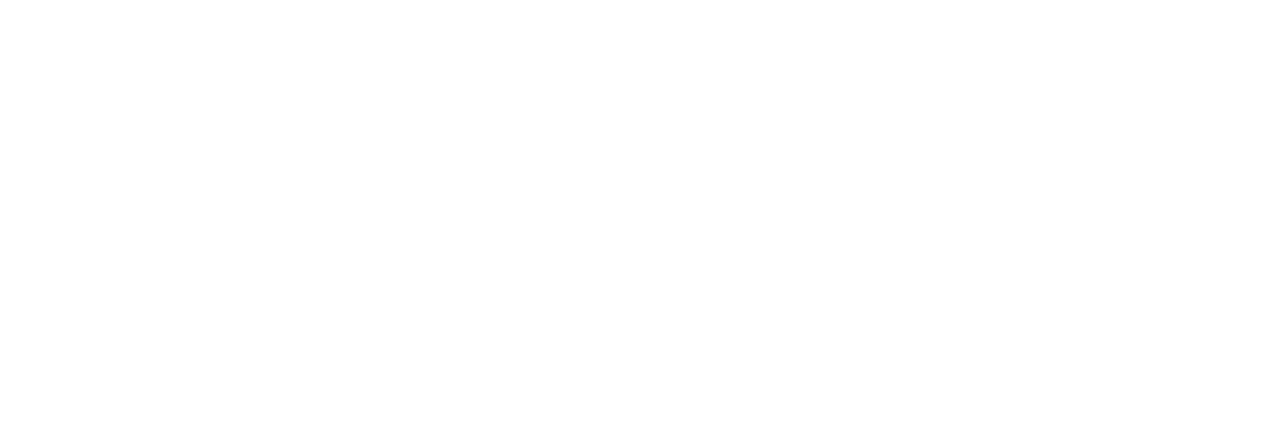
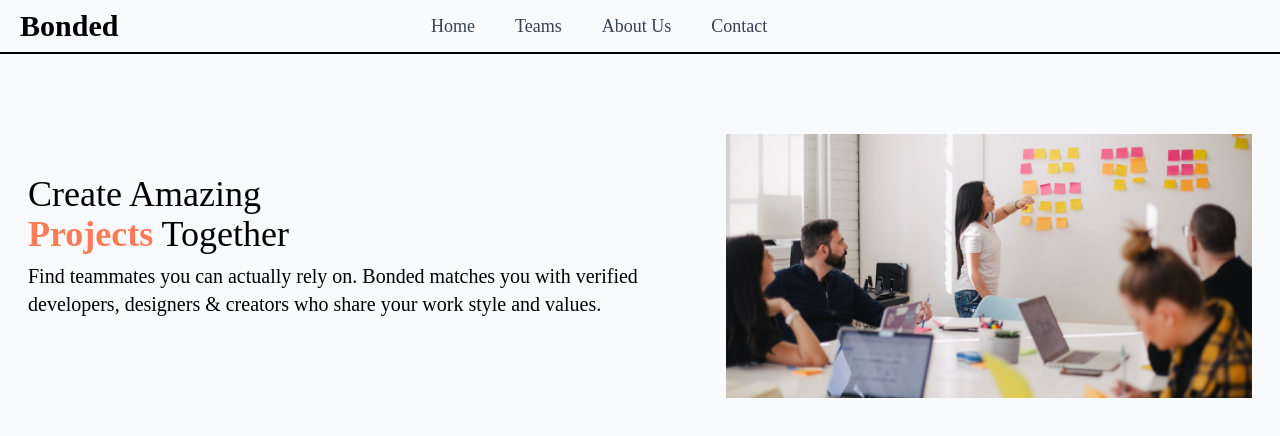
Before and after one commit to Himanshu-Sharma2250/Bonded, a React app in the folder frontend/: page / in a window 1280 px wide. Shown: the top 436 px of the page. Built offline with nearby package versions, Linux system fonts and the light colour scheme; the HTML template or start-up script is replaced by a standard one.

Commit message:
add button and navbar components

```diff
--- a/frontend/src/App.css
+++ b/frontend/src/App.css
@@ -1 +1,6 @@
 @import "tailwindcss";
+@import url('https://fonts.googleapis.com/css2?family=Big+Shoulders+Inline:opsz,wght@10..72,100..900&family=JetBrains+Mono:ital,wght@0,100..800;1,100..800&family=Karla:ital,wght@0,200..800;1,200..800&family=Roboto+Mono:ital,wght@0,100..700;1,100..700&display=swap');
+
+body {
+    background: #F8FAFC;
+}
--- a/frontend/src/App.jsx
+++ b/frontend/src/App.jsx
@@ -1,11 +1,34 @@
 import { useState } from 'react'
 import './App.css'
+import Button from './components/Button'
+import Navbar from './components/Navbar'
 
 function App() {
 
     return (
         <>
+            <Navbar />
 
+            {/* hero section */}
+            <main className='flex items-center px-7 py-10 '>
+                {/* div - contains the texts and buttons */}
+                <div className='flex flex-col gap-2 justify-center h-86'>
+                    <h1 className='text-4xl w-87.5'>
+                        Create Amazing <span className='font-bold text-[#FF7A59]'>Projects</span> Together
+                    </h1>
+
+                    <p className='text-xl'>
+                        Find teammates you can actually rely on. Bonded matches you with verified developers, designers & creators who share your work style and values.
+                    </p>
+
+                    <Button name="Get Started Now" bgColor="2A6E8C" btnSize="110px"/>
+                </div>
+
+                {/* div - contains image */}
+                <div className='w-4xl'>
+                    <img src="../public/photo-1552664730-d307ca884978.jpeg" alt="team-image" srcset="" />
+                </div>
+            </main>
         </>
     )
 }
--- /dev/null
+++ b/frontend/src/components/Button.jsx
@@ -0,0 +1,13 @@
+import React from 'react'
+
+const Button = (props) => {
+    return (
+        <div>
+            <button className={`px-4 py-1 bg-[#${props.bgColor}] cursor-pointer rounded-xs text-[#F8FAFC] text-[${props.btnSize}] font-medium`}>
+                {props.name}
+            </button>
+        </div>
+    )
+}
+
+export default Button;
--- /dev/null
+++ b/frontend/src/components/Navbar.jsx
@@ -0,0 +1,41 @@
+import React from 'react'
+import Button from './Button';
+
+const Navbar = () => {
+    return (
+        <div className='border-b-2 flex items-center justify-between px-5 py-2'>
+            {/* logo */}
+            <div>
+                <h1 className='text-3xl font-bold'>
+                    Bonded
+                </h1>
+            </div>
+
+            {/* menu */}
+            <div>
+                <ul className='flex items-center gap-10 '>
+                    <li>
+                        <a href="#" className='text-[#374151] hover:text-[#1E4A68] text-[18px]'>Home</a>
+                    </li>
+                    <li>
+                        <a href="" className='text-[#374151] hover:text-[#1E4A68] text-[18px]'>Teams</a>
+                    </li>
+                    <li>
+                        <a href="" className='text-[#374151] hover:text-[#1E4A68] text-[18px]'>About Us</a>
+                    </li>
+                    <li>
+                        <a href="" className='text-[#374151] hover:text-[#1E4A68] text-[18px]'>Contact</a>
+                    </li>
+                </ul>
+            </div>
+
+            {/* login signup buttons */}
+            <div className='flex items-center gap-2 '>
+                <Button name="Log In" bgColor="2A6E8C" btnSize="18px"/>
+                <Button name="Sign Up" bgColor="FF7A59" btnSize="18px"/>
+            </div>
+        </div>
+    )
+}
+
+export default Navbar;
--- a/frontend/src/index.css
+++ b/frontend/src/index.css
@@ -1 +1,6 @@
 @import "tailwindcss";
+@import url('https://fonts.googleapis.com/css2?family=Big+Shoulders+Inline:opsz,wght@10..72,100..900&family=JetBrains+Mono:ital,wght@0,100..800;1,100..800&family=Karla:ital,wght@0,200..800;1,200..800&family=Roboto+Mono:ital,wght@0,100..700;1,100..700&display=swap');
+
+body {
+    font-family: 'JetBrains Mono';
+}
```
Also changed, not shown: frontend/package.json (+6 -1 lines), frontend/public/photo-1552664730-d307ca884978.jpeg (added), 1 other file (tests, documents, lock files or other folders).
